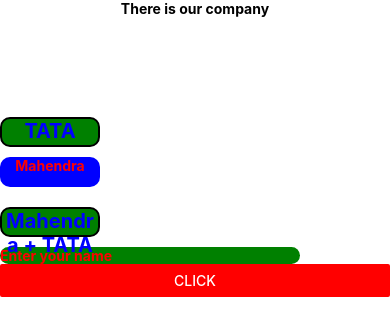
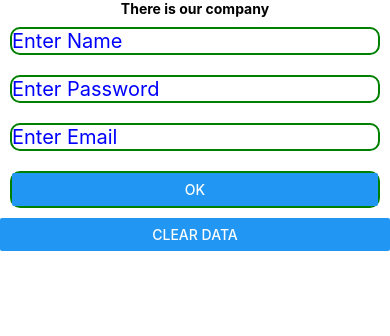
Before and after one commit to ProgramerSalar/react-Native, a React Native app in the folder AwesomeProject/: screen / in a window 390 px wide. Shown: the top 336 px of the page. Built offline with nearby package versions, Linux system fonts and the light colour scheme.

Commit message:
Basic Form

```diff
--- a/AwesomeProject/App.tsx
+++ b/AwesomeProject/App.tsx
@@ -1,6 +1,6 @@
 import React from 'react';
 import {View, Text} from 'react-native';
-import { Change } from './components/company';
+import { Form } from './components/company';
 
 
 
@@ -14,7 +14,8 @@
 
 
       </Text>
-      <Change/>
+      <Form/>
+
 
 
     </View>
--- a/AwesomeProject/components/company.js
+++ b/AwesomeProject/components/company.js
@@ -1,52 +1,69 @@
 import React, { useState } from 'react';
 import {View, Text, StyleSheet, TextInput, Button} from 'react-native';
-import { styles, MahendraStyle } from './style';
+import { styles } from './style';
+
+
+
+export const Form = () => {
+    const [name, setName] = useState('')
+    const [password, setPassword] = useState('')
+    const [email, setEmail] = useState('')
+    const [display, setDisplay] = useState(false)
 
 
 
 
-export const Change = () => {
-    const [name, setName] = useState("")
-    return(
-        <View>
-            <Text style={styles.text}>TATA</Text>
-            <Text style={MahendraStyle.text}>Mahendra</Text>
-            <Text style={[ styles.text, styles.MahendraStyle, {marginTop:20}]}>Mahendra + TATA</Text>
-            <TextInput placeholder='Enter your name' style={styles_name.textInput}
-            onChangeText={(text) => setName(text)} />
-            <Button
-            title='click'
-             onPress={() => setName('')}
-             style={button_style.button}
-
-
-             color='red'></Button>
-        </View>
-    )
-}
+    const restFormdata = () => {
+        setDisplay(false);
+        setEmail('');
+        setPassword('');
+        setEmail('');
+    }
 
 
 
-const styles_name = StyleSheet.create({
-    textInput:{
-        color:'red',
-        backgroundColor:'green',
-        borderRadius:10,
-        fontWeight:'bold',
-        width:300,
+    return(
+        <View>
+            <TextInput
+            placeholder='Enter Name' style={styles.textarea}
+            onChangeText={(text) => setName(text)}
+            value={name}>
+            </TextInput>
+
+            <TextInput
+            placeholder='Enter Password' style={styles.textarea}
+            onChangeText={(text) => setPassword(text)}
+            value={password}
+            secureTextEntry={true}>
+            </TextInput>
 
 
-    }
-})
+            <TextInput
+            placeholder='Enter Email' style={styles.textarea}
+            onChangeText={(text) => setEmail(text)}
+            value={email}>
+            </TextInput>
+
+            <View style={styles.textarea}>
+            <Button title='OK' onPress={() => setDisplay(true)}></Button>
+            </View>
+            <Button title='clear data' onPress={restFormdata}></Button>
+            <View>
+                {
+                    display ?
+                    <View>
+                        <Text style={styles.text}>Your Name: {name}</Text>
+                        <Text style={styles.text}>Your Name: {password}</Text>
+                        <Text style={styles.text}>Your Name: {email}</Text>
+
+                    </View>
+                    : null
+                }
+            </View>
 
 
 
-const button_style = StyleSheet.create({
-    button:{
-        width:30,
-        marginTop:10,
-        color:'green',
+        </View>
 
-
-    }
-})
+    )
+}
--- a/AwesomeProject/components/style.js
+++ b/AwesomeProject/components/style.js
@@ -1,43 +1,17 @@
 import React from 'react';
 import {View, Text, StyleSheet} from 'react-native';
 
+export const styles = StyleSheet.create({
+    textarea:{
+        color:'blue',
+        fontSize:20,
+        borderWidth:2,
+        borderColor:'green',
+        margin:10,
+        borderRadius:10,
 
-
-export const styles = StyleSheet.create({
+    },
     text:{
-        color:'blue',
-        fontWeight:'bold',
-        fontSize:20,
-        backgroundColor:'green',
-        marginBottom:10,
-        marginTop:100,
-        borderRadius:10,
-        height:30,
-        width:100,
-        textAlign:'center',
-        textAlignVertical:'center',
-        borderWidth:2,
-        cursor:'pointer'
-
-
-
-
+        fontSize:15,
     }
 })
-
-
-
-export const MahendraStyle = StyleSheet.create({
-    text:{
-        color:'red',
-        backgroundColor:'blue',
-        width:100,
-        height:30,
-        borderRadius:10,
-        textAlignVertical:'center',
-        textAlign:'center',
-        fontWeight:'bold',
-
-
-    }
-})
```
